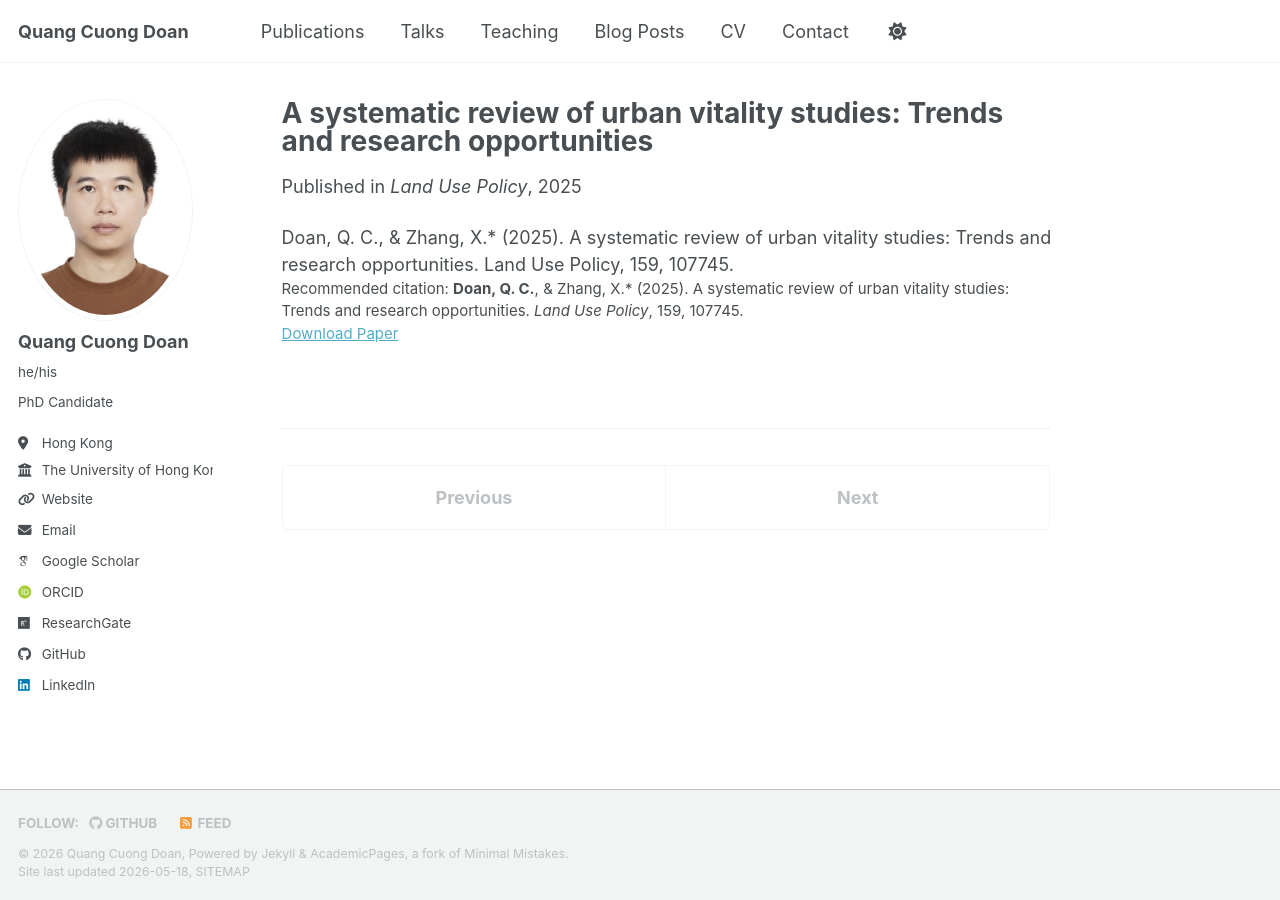
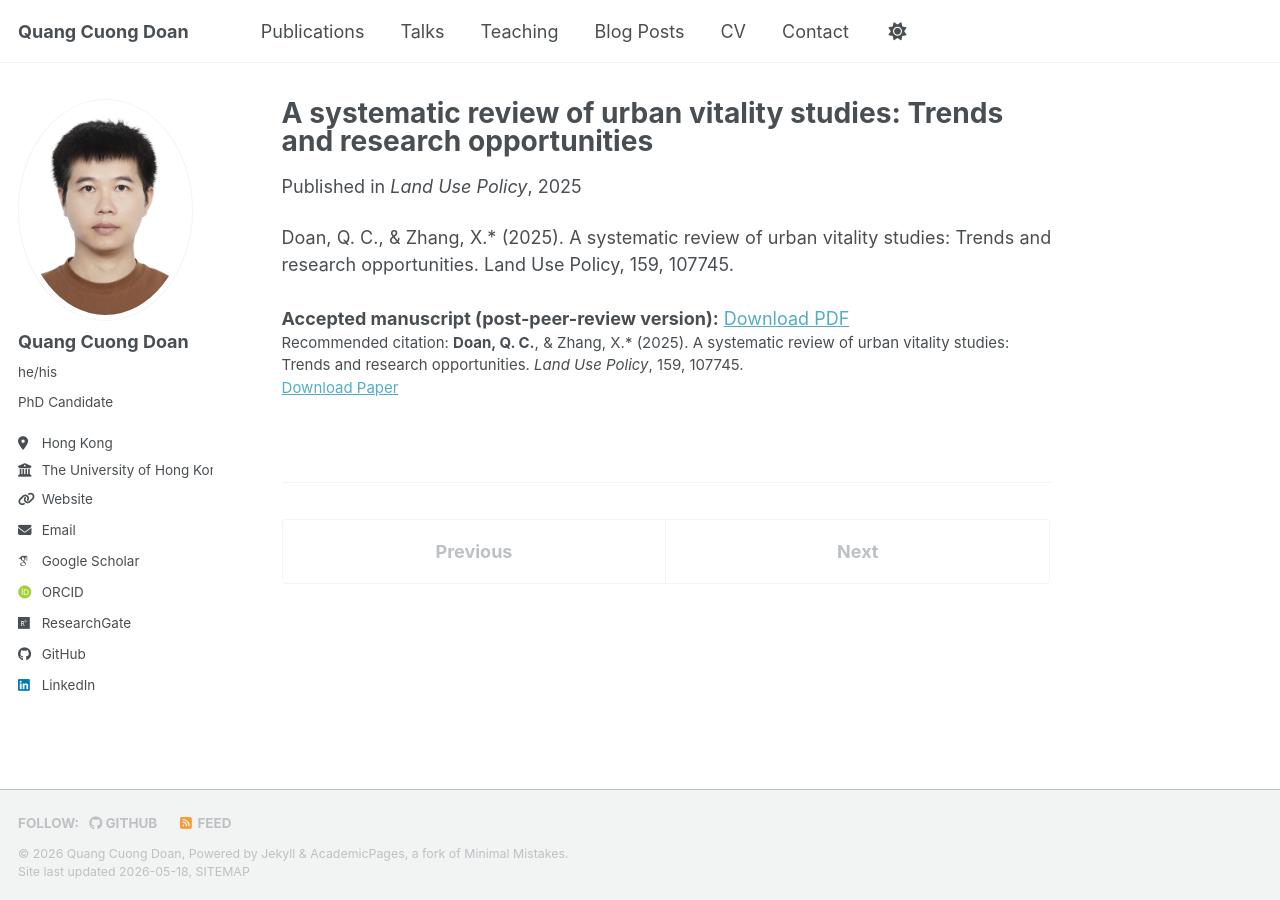
Before and after one commit to cuonghku95/cuonghku95.github.io, a Jekyll site: the page built from _publications/2025-01-02-urban-vitality-systematic-review.md, in a window 1280 px wide. Built offline with Jekyll 4.4.1, drawn with Linux system fonts in a browser that asks for light colours; some web fonts are replaced; a script bundle is joined from its source files by our own code; library files that are not in the unit come from our copies.

Commit message:
Update 2025-01-02-urban-vitality-systematic-review.md

```diff
--- a/_publications/2025-01-02-urban-vitality-systematic-review.md
+++ b/_publications/2025-01-02-urban-vitality-systematic-review.md
@@ -10,4 +10,7 @@ citation: "<b>Doan, Q. C.</b>, & Zhang, X.* (2025). A systematic review of urban
 
 <div style="text-align: justify;">
 Doan, Q. C., & Zhang, X.* (2025). A systematic review of urban vitality studies: Trends and research opportunities. Land Use Policy, 159, 107745.
+
+  <br><br>
+<strong>Accepted manuscript (post-peer-review version):</strong> <a href="/files/Review paper_preprint.pdf">Download PDF</a>
 </div>
```
